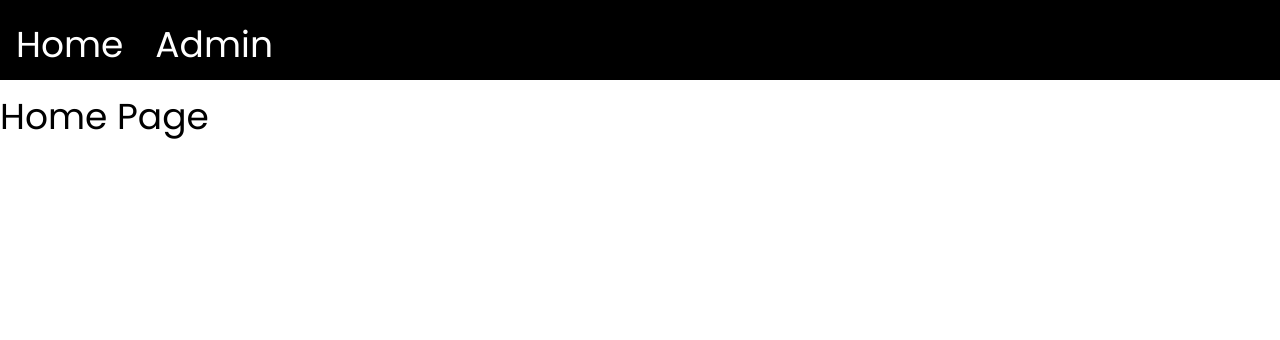
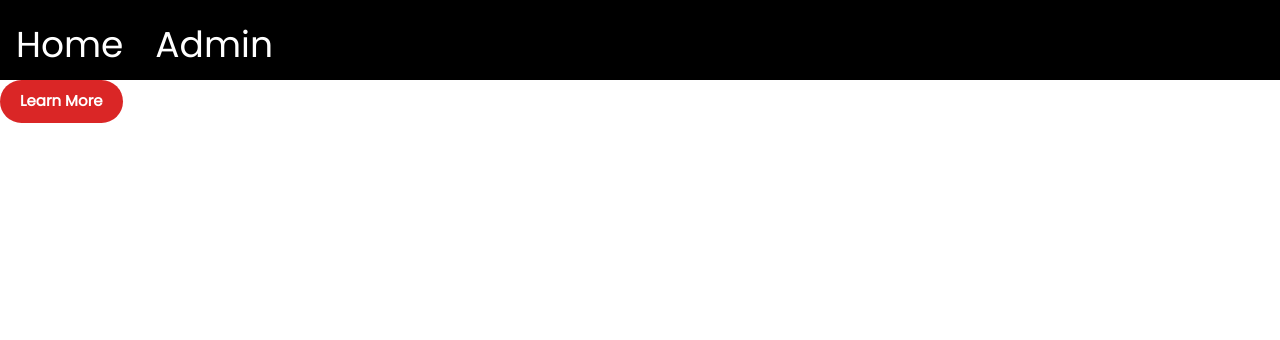
Before and after one commit to AntonDLRC/Student-Management-System, a Flask app: page / in a window 1280 px wide. Shown: the top 340 px of the page. Run offline with Flask 3, Linux system fonts and the light colour scheme.

Commit message:
button class

```diff
--- a/templates/home.html
+++ b/templates/home.html
@@ -1,6 +1,12 @@
 {% extends "layout.html" %}
 {% block body %}
 
-<h1>Home Page</h1>
+
+<!--<div class="slideshow"> -->
+
+<button class="btn">Learn More</button>
+
+
+
 
 {% endblock %}
```
